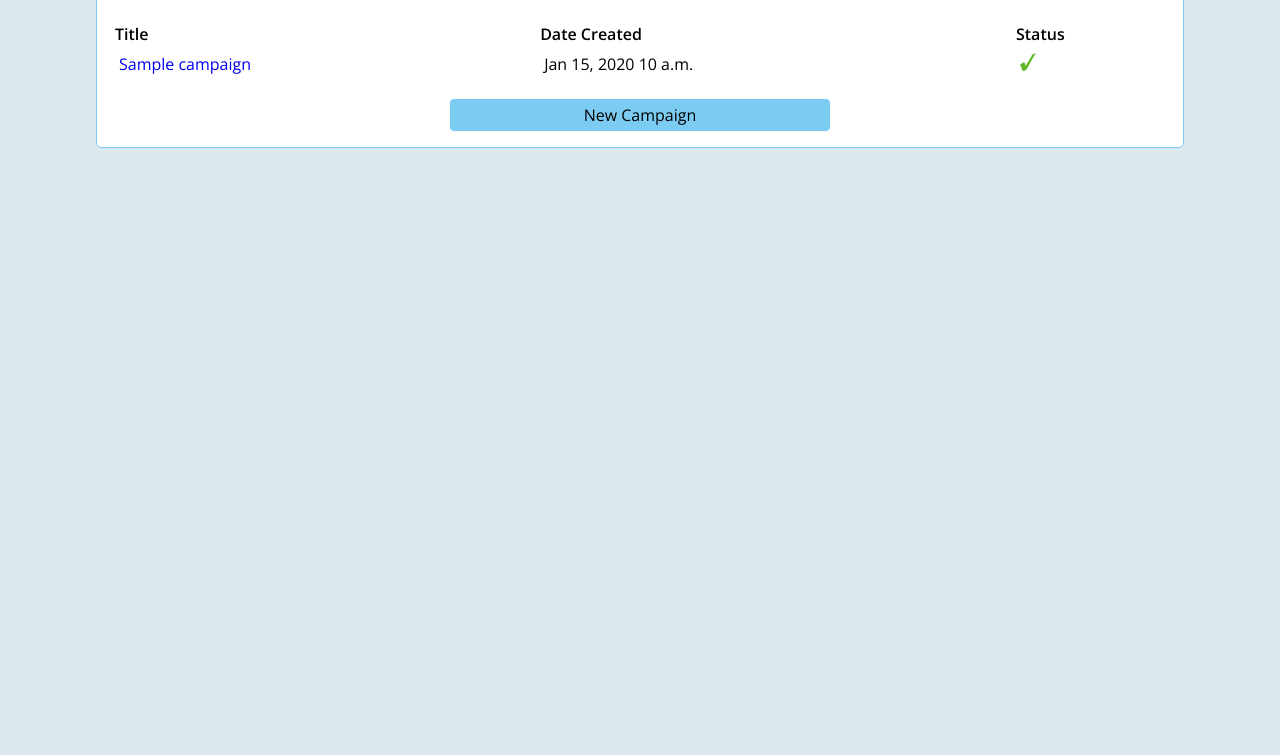
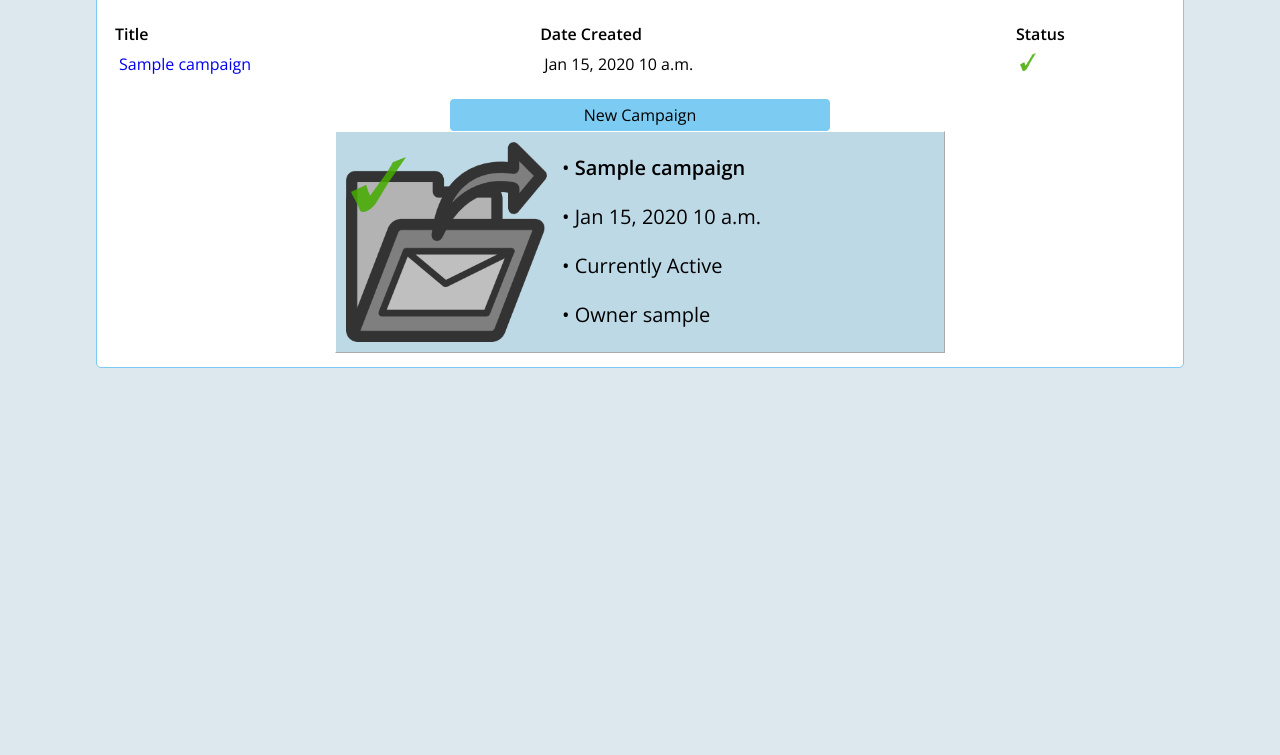
Before and after one commit to nomadmtb/mailprime, a Django app: template mailprime/mailer/templates/campaign/index.html in a window 1280 px wide. Shown: the part 407-1162 px from the top of the page. Run offline with Django 3.2, Linux system fonts and the light colour scheme; the template is opened without the code that fills it: most values are stand-ins (such as "Sample title", 1, 10 or a date in 2020); parts of the project's set-up code (start-up, migrations or seed data) failed here and were passed over; some libraries are stand-ins or nearby versions.

Commit message:
Redesign campaign index + js

```diff
--- a/mailprime/mailer/templates/campaign/index.html
+++ b/mailprime/mailer/templates/campaign/index.html
@@ -27,8 +27,40 @@
 		</table>
 
 		<a class="link_button_center" href="/{{ user.username }}/campaigns/new">New Campaign</a>
+
+		{% for campaign in campaigns %}
+
+		<div class="campaign_wrapper" data-link="/{{ campaign.user.username }}/campaign-{{ campaign.pk }}">
+			<div class="image_left">
+
+				<img src="/static/images/campaign_icon.png" />
+				{% if campaign.active %}
+				<img class="status" src="/static/images/bueno.png" />
+				{% else %}
+				<img class="status" src="/static/images/no_bueno.png" />
+				{% endif %}
+
 			</div>
 
+			<div class="content_right">
+				<table>
+					<tr><td>• <b>{{ campaign.title }}</b></td></tr>
+					<tr><td>• {{ campaign.created_date|date:"M d, Y" }} {{ campaign.created_date|time:"P" }}</td></tr>
+					{% if campaign.active %}
+					<tr><td>• Currently Active</td></tr>
+					{% else %}
+					<tr><td>• Currently Deactivated</td></tr>
+					{% endif %}
+					<tr><td>• Owner {{ campaign.user.username }}</td></tr>
+				</table>
+			</div>
+
+			<div class="clear_float"></div>
+		</div>
+
+		{% endfor %}
+
+	</div>
 	{% endblock %}
 
 	{% block header %}
--- a/mailprime/static/css/base.css
+++ b/mailprime/static/css/base.css
@@ -423,3 +423,44 @@ label {
   font-weight: 600;
   color: #000000;
 }
+.campaign_wrapper {
+  height: 200px;
+  width: 588px;
+  margin: 0 auto;
+  background-color: #bed9e6;
+  padding: 10px;
+  cursor: pointer;
+  outline: 1px outset #ffffff;
+}
+.campaign_wrapper:hover {
+  background-color: #7ccbf2;
+}
+.campaign_wrapper .image_left {
+  float: left;
+  position: relative;
+  height: 100%;
+}
+.campaign_wrapper .image_left img {
+  height: 100%;
+}
+.campaign_wrapper .image_left .status {
+  position: absolute;
+  width: 55px;
+  height: 55px;
+  top: 15px;
+  left: 5px;
+}
+.campaign_wrapper .content_right {
+  float: right;
+  height: 100%;
+  width: 375px;
+}
+.campaign_wrapper .content_right table {
+  width: 100%;
+}
+.campaign_wrapper .content_right table tr {
+  line-height: 45px;
+}
+.campaign_wrapper .content_right table tr td {
+  font-size: 20px;
+}
--- a/mailprime/static/css/base.less
+++ b/mailprime/static/css/base.less
@@ -54,8 +54,8 @@ html {
 
 .drop_shadow {
 	-webkit-box-shadow: 10px 10px 8px -4px rgba(51,51,51,1);
-    -moz-box-shadow: 10px 10px 8px -4px rgba(51,51,51,1);
-    box-shadow: 10px 10px 8px -4px rgba(51,51,51,1);
+	-moz-box-shadow: 10px 10px 8px -4px rgba(51,51,51,1);
+	box-shadow: 10px 10px 8px -4px rgba(51,51,51,1);
 }
 
 .clear_area_center {
@@ -488,3 +488,54 @@ label {
 	padding-top: 10px;
 	.font(bold, @color-black)
 }
+
+// Campaign Extra
+.campaign_wrapper {
+	height: 200px;
+	width: 588px;
+	margin: 0 auto;
+	background-color: @color-selected;
+	padding: 10px;
+	cursor: pointer;
+	.box-outline;
+
+	&:hover {
+		background-color: @color-important;
+	}
+
+	.image_left {
+		float: left;
+		position: relative;
+		height: 100%;
+
+		img {
+			height: 100%;
+		}
+
+		.status {
+			position: absolute;
+			width: 55px;
+			height: 55px;
+			top: 15px;
+			left: 5px;
+		}
+	}
+
+	.content_right {
+		float: right;
+		height: 100%;
+		width: 375px;
+
+		table {
+			width: 100%;
+
+			tr {
+				line-height: 45px;
+
+				td {
+					font-size: 20px;
+				}
+			}
+		}
+	}
+}
--- a/mailprime/static/script/base.js
+++ b/mailprime/static/script/base.js
@@ -1,11 +1,12 @@
 // Generated by CoffeeScript 1.6.3
-var autoadjustiframe, checkfornotice, checkforreport, loaddatepicker, populate_report_maps;
+var autoadjustiframe, checkcampaignlink, checkfornotice, checkforreport, loaddatepicker, populate_report_maps;
 
 $(function() {
   checkfornotice();
   loaddatepicker();
   checkforreport();
-  return autoadjustiframe();
+  autoadjustiframe();
+  return checkcampaignlink();
 });
 
 checkfornotice = function() {
@@ -117,3 +118,15 @@ autoadjustiframe = function() {
     });
   }
 };
+
+checkcampaignlink = function() {
+  if ($(".campaign_wrapper").length) {
+    return $(".campaign_wrapper").each(function() {
+      var link;
+      link = $(this).attr("data-link");
+      return $(this).click(function() {
+        return window.location.href = link;
+      });
+    });
+  }
+};
```
Also changed, not shown: mailprime/db.sqlite3, mailprime/static/images/campaign_icon.png (added), mailprime/static/images/white_pattern.png (deleted), 1 other file. Lines whose indentation alone changed are shown as unchanged.
